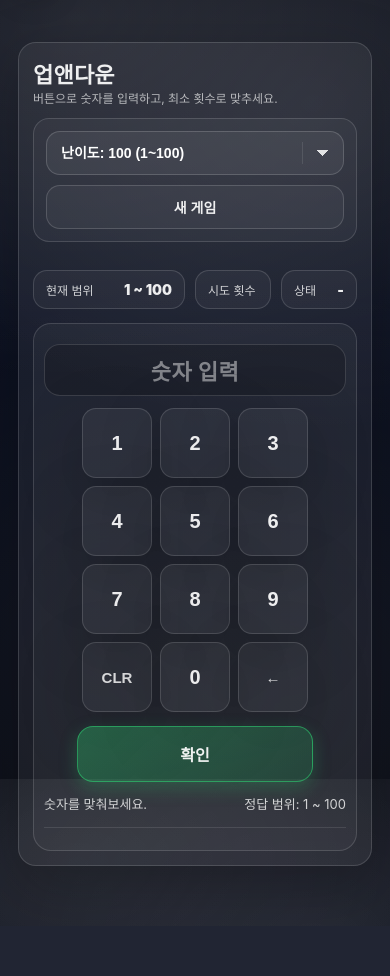
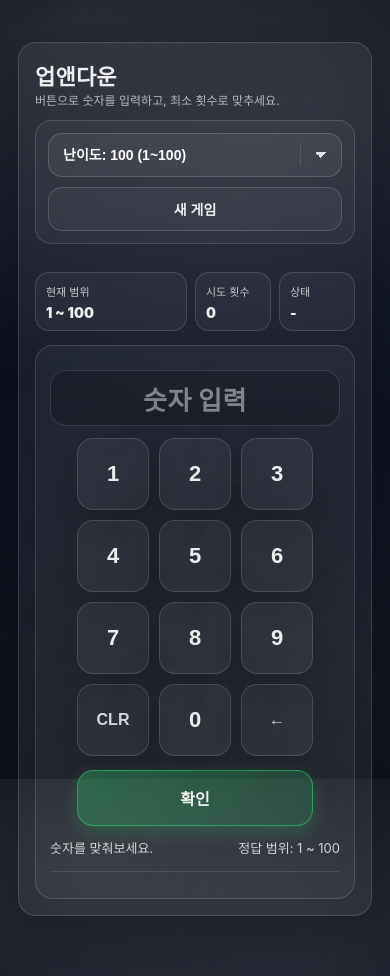
Before and after one commit to insupkwak/forder, a Flask app: page /updown in a window 390 px wide. Shown: the part 65-1041 px from the top of the page. Before the commit the page ends 931 px from the top, so only its background shows below. Run offline with Flask 3, Linux system fonts and the light colour scheme.

Commit message:
Add files via upload

```diff
--- a/templates/updown_game.html
+++ b/templates/updown_game.html
@@ -278,38 +278,47 @@
   .select{ width:100%; min-width:0; }
   .btn2{ width:100%; }
 }
+/* ✅ 모바일: KPI는 3칸 한 줄 유지, 카드 내부는 2줄(라벨/값) */
+@media (max-width: 520px){
+  .kpis{
+    grid-template-columns: 2fr 1fr 1fr;
+    gap: 8px;
+  }
 
-@media (max-width: 520px){
-  .panel{ padding:14px; }
-  .arena{ padding:10px; }
-  .screen{ height:52px; font-size:22px; }
+  /* KPI 카드 안은 다시 세로(2줄)로 */
+  .kpi{
+    display:block;
+    padding: 10px 10px;
+  }
 
-  /* 키패드: clamp 버전만 사용(64px 고정 버전 삭제) */
-  .pad{
-    gap:8px;
-    grid-template-columns:repeat(3, clamp(58px, 18vw, 70px));
+  .kpi .t{
+    font-size: 11px;
+    opacity: 0.8;
+    white-space: nowrap;     /* 라벨은 1줄 유지 */
+    overflow: hidden;
+    text-overflow: ellipsis; /* 라벨이 너무 길면 ... */
   }
-  .num-btn{
-    width:auto;
-    height:clamp(58px, 18vw, 70px);
-    font-size:20px;
-    border-radius:14px;
+
+  /* 값은 2줄까지 허용해서 "짤림" 방지 */
+  .kpi .v{
+    margin-top: 6px;
+    font-size: 14px;         /* 기본값보다 살짝 작게 */
+    font-weight: 900;
+    white-space: normal;     /* ✅ 줄바꿈 허용 */
+    overflow: visible;       /* ✅ 잘리지 않게 */
+    text-overflow: clip;
+    line-height: 1.1;
+    word-break: keep-all;
   }
-  .num-btn.util{ font-size:15px; }
 
-  /* KPI 내부도 한 줄로 더 깔끔하게 */
-  .kpi{
-    display:flex;
-    align-items:center;
-    justify-content:space-between;
-    gap:10px;
-  }
-  .kpi .v{
-    margin-top:0;
-    text-align:right;
-    max-width:65%;
+  /* 상태 배지(DOWN/UP)는 줄바꿈 하지 말고 크기만 줄이기 */
+  .kpi .v.badge{
+    white-space: nowrap;
+    font-size: 12px;
+    padding: 4px 8px;
   }
 }
+
 
 @media (max-width: 380px){
   .pad{ grid-template-columns:repeat(3, clamp(54px, 19vw, 64px)); }
```
